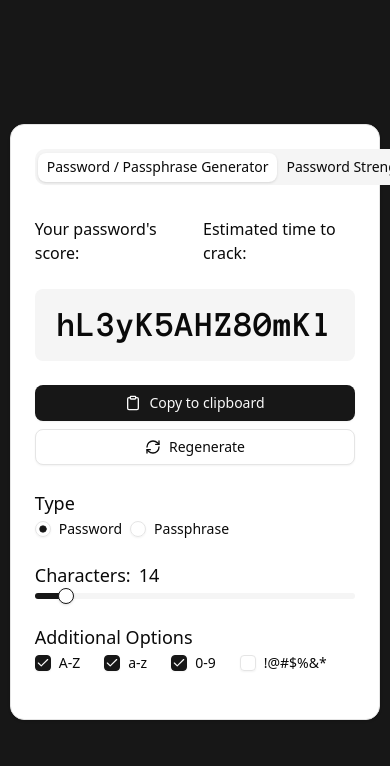
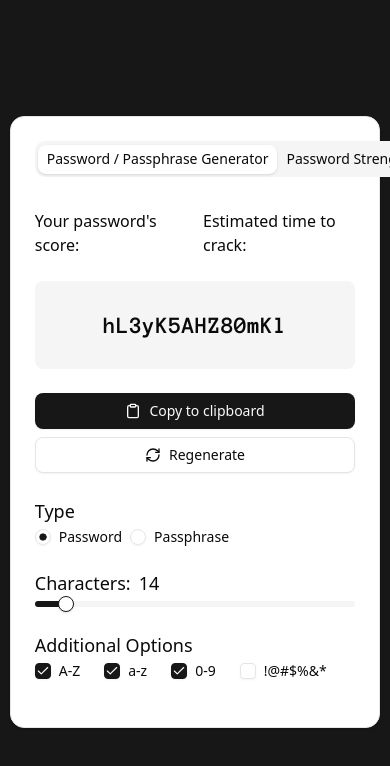
Before and after one commit to BraveHeart-tex/Password-Tools, a Next.js app: page / in a window 390 px wide. Shown: the top 766 px of the page. Built offline with nearby package versions, Linux system fonts and the light colour scheme.

Commit message:
fix: fix font-size and max width styling for better ux

```diff
--- a/src/app/page.tsx
+++ b/src/app/page.tsx
@@ -125,9 +125,20 @@ export default function Home() {
     }));
   };
 
+  const getFontSizeClass = () => {
+    const length = generatedResult.length;
+
+    if (length <= 20) return 'text-2xl md:text-4xl';
+    if (length <= 35) return 'text-xl md:text-3xl';
+    if (length <= 50) return 'text-lg md:text-2xl';
+    if (length <= 70) return 'text-base md:text-xl';
+
+    return 'text-sm md:text-lg';
+  };
+
   return (
     <main className="w-full min-h-screen flex justify-center flex-col bg-primary">
-      <Card className="mx-auto w-[95%] md:max-w-[75%] lg:max-w-[45%]">
+      <Card className="mx-auto w-[95%] md:max-w-[75%] xl:max-w-[70%]">
         <CardContent>
           <Tabs defaultValue="generator">
             <TabsList>
@@ -156,10 +167,15 @@ export default function Home() {
                 </div>
               </div>
               <div
-                className="rounded-md bg-muted w-full p-4 text-center font-[700] text-4xl font-mono
-  whitespace-pre-wrap break-words overflow-hidden"
+                className="rounded-md bg-muted p-4 px-2 text-center font-[700] font-mono
+                h-[5.5rem] flex items-center justify-center overflow-hidden"
+                data-allow-shifts
               >
-                {generatedResult}
+                <div
+                  className={`${getFontSizeClass()} text-balance whitespace-pre-wrap`}
+                >
+                  {generatedResult}
+                </div>
               </div>
               <div className="grid gap-2 md:grid-cols-2">
                 <Button
```
